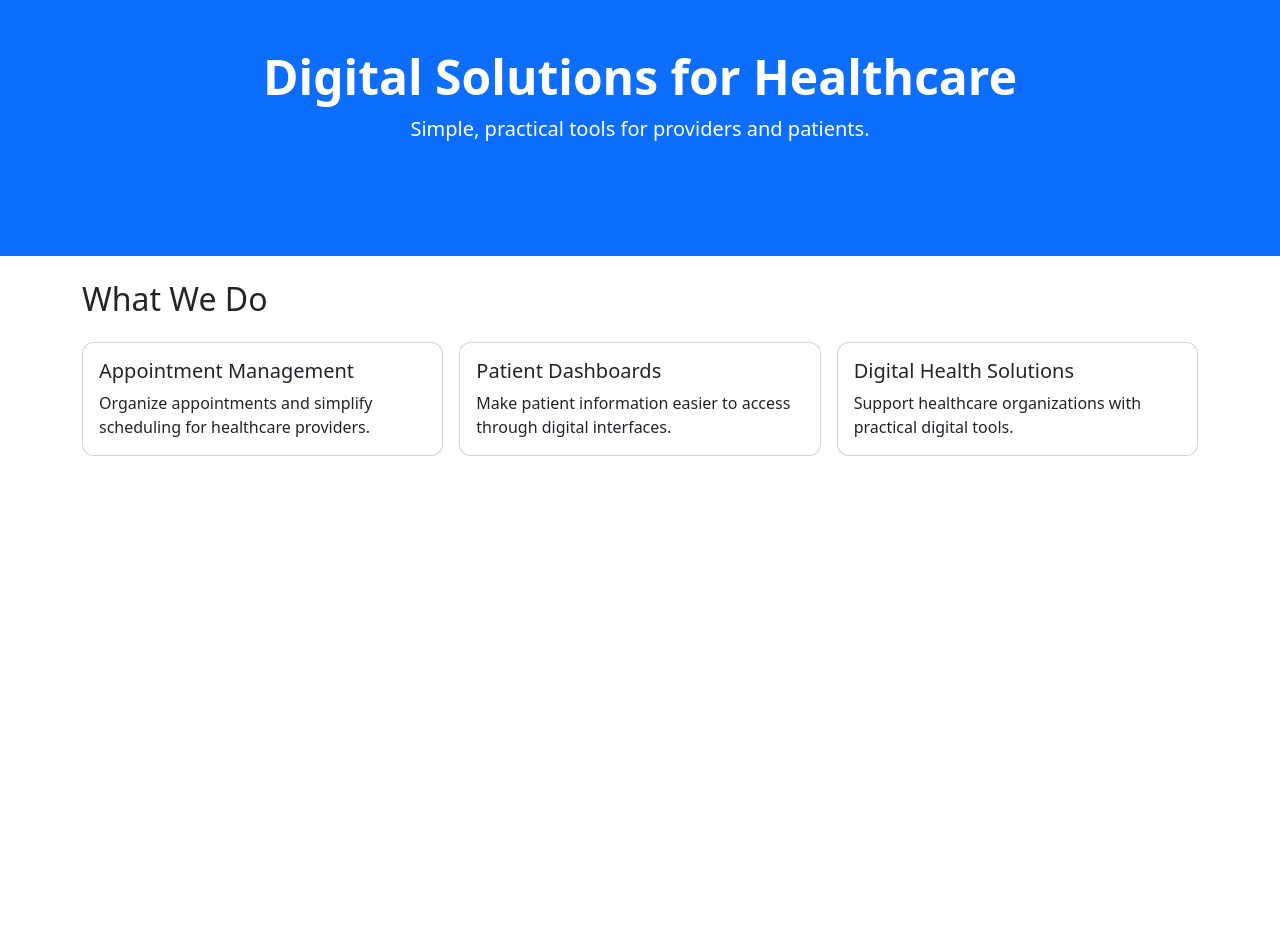
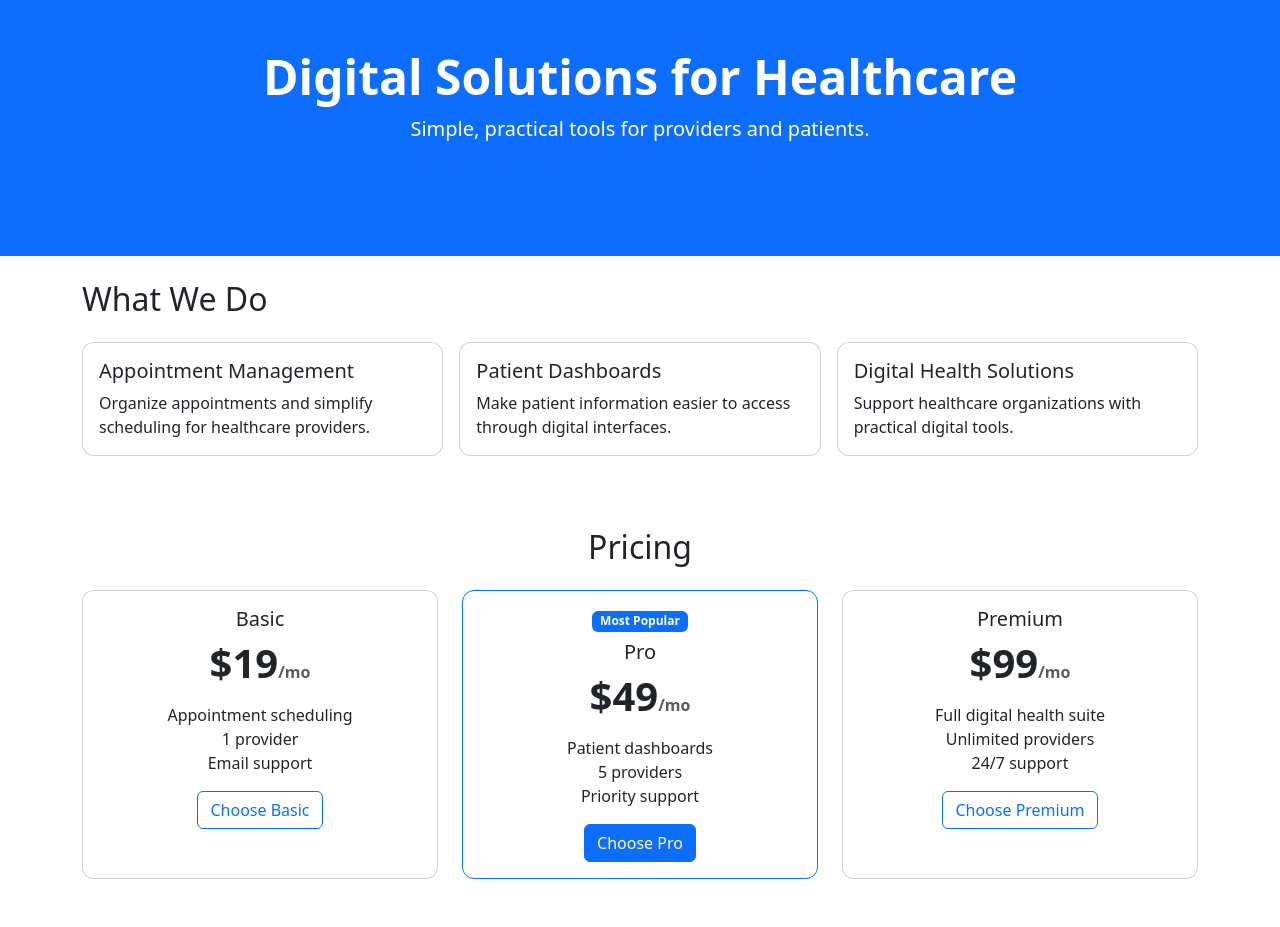
Before and after one commit to shathabargouthi55-sudo/gridsapps-bootstrap-starter, a plain HTML site: page index.html in a window 1280 px wide. Before the commit the page ends 800 px from the top, so only its background shows below. Drawn offline with nearby package versions, Linux system fonts and the light colour scheme.

Commit message:
Day 06: add pricing challenge B01

```diff
--- a/index.html
+++ b/index.html
@@ -52,6 +52,59 @@
 
     </div>
 </div>
+<section class="container py-5">
+    <h2 class="text-center mb-4">Pricing</h2>
+
+    <div class="row g-4">
+
+        <div class="col-12 col-md-4">
+            <div class="card h-100 text-center">
+                <div class="card-body">
+                    <h3 class="h5">Basic</h3>
+                    <p class="display-6 fw-bold">$19<small class="fs-6 text-muted">/mo</small></p>
+                    <ul class="list-unstyled">
+                        <li>Appointment scheduling</li>
+                        <li>1 provider</li>
+                        <li>Email support</li>
+                    </ul>
+                    <a href="#" class="btn btn-outline-primary">Choose Basic</a>
+                </div>
+            </div>
+        </div>
+
+        <div class="col-12 col-md-4">
+            <div class="card h-100 text-center border-primary">
+                <div class="card-body">
+                    <span class="badge bg-primary mb-2">Most Popular</span>
+                    <h3 class="h5">Pro</h3>
+                    <p class="display-6 fw-bold">$49<small class="fs-6 text-muted">/mo</small></p>
+                    <ul class="list-unstyled">
+                        <li>Patient dashboards</li>
+                        <li>5 providers</li>
+                        <li>Priority support</li>
+                    </ul>
+                    <a href="#" class="btn btn-primary">Choose Pro</a>
+                </div>
+            </div>
+        </div>
+
+        <div class="col-12 col-md-4">
+            <div class="card h-100 text-center">
+                <div class="card-body">
+                    <h3 class="h5">Premium</h3>
+                    <p class="display-6 fw-bold">$99<small class="fs-6 text-muted">/mo</small></p>
+                    <ul class="list-unstyled">
+                        <li>Full digital health suite</li>
+                        <li>Unlimited providers</li>
+                        <li>24/7 support</li>
+                    </ul>
+                    <a href="#" class="btn btn-outline-primary">Choose Premium</a>
+                </div>
+            </div>
+        </div>
+
+    </div>
+</section>
 
     <script src="https://cdn.jsdelivr.net/npm/bootstrap@5.3.3/dist/js/bootstrap.bundle.min.js"></script>
 </body>
```
